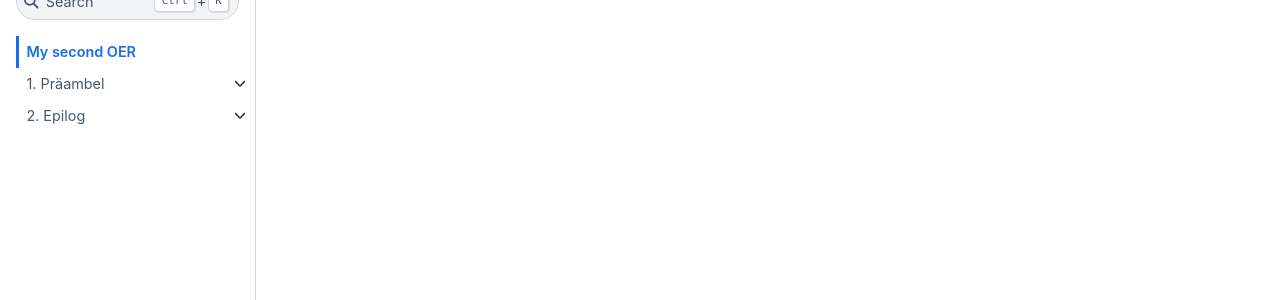
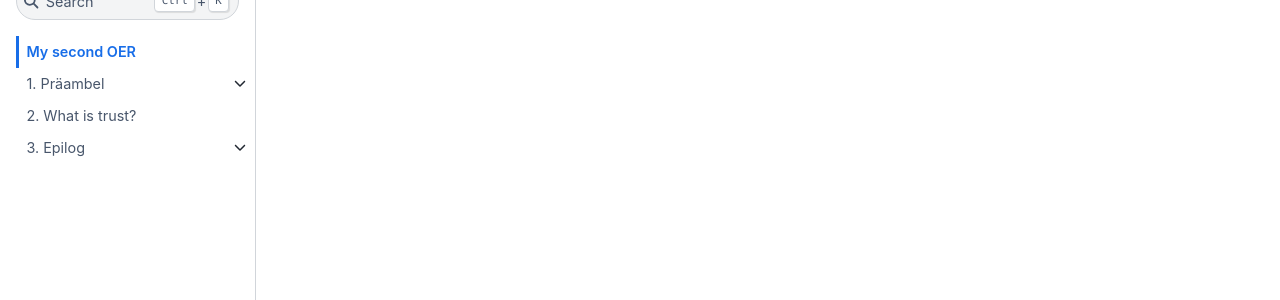
Before and after one commit to schnaitter/my-oer-2, a Jupyter Book: the page built from index.md, in a window 1280 px wide. Shown: the part 199-499 px from the top of the page. Built offline with Jupyter Book 1.0.4 settings and Sphinx 7.4.7 and the Sphinx Book theme 1.1.4, drawn with Linux system fonts in a browser that asks for light colours.

Commit message:
Update _toc.yml

```diff
--- a/_toc.yml
+++ b/_toc.yml
@@ -11,6 +11,7 @@ chapters:
       - file: präambel/lernziele.md
       - file: präambel/technische_voraussetzungen.md
       - file: präambel/vorkenntnisse.md
+  - file: trust/what_is_trust.md
   - file: epilog/toc.md
     sections:
       - file: epilog/literaturverzeichnis.md
```
